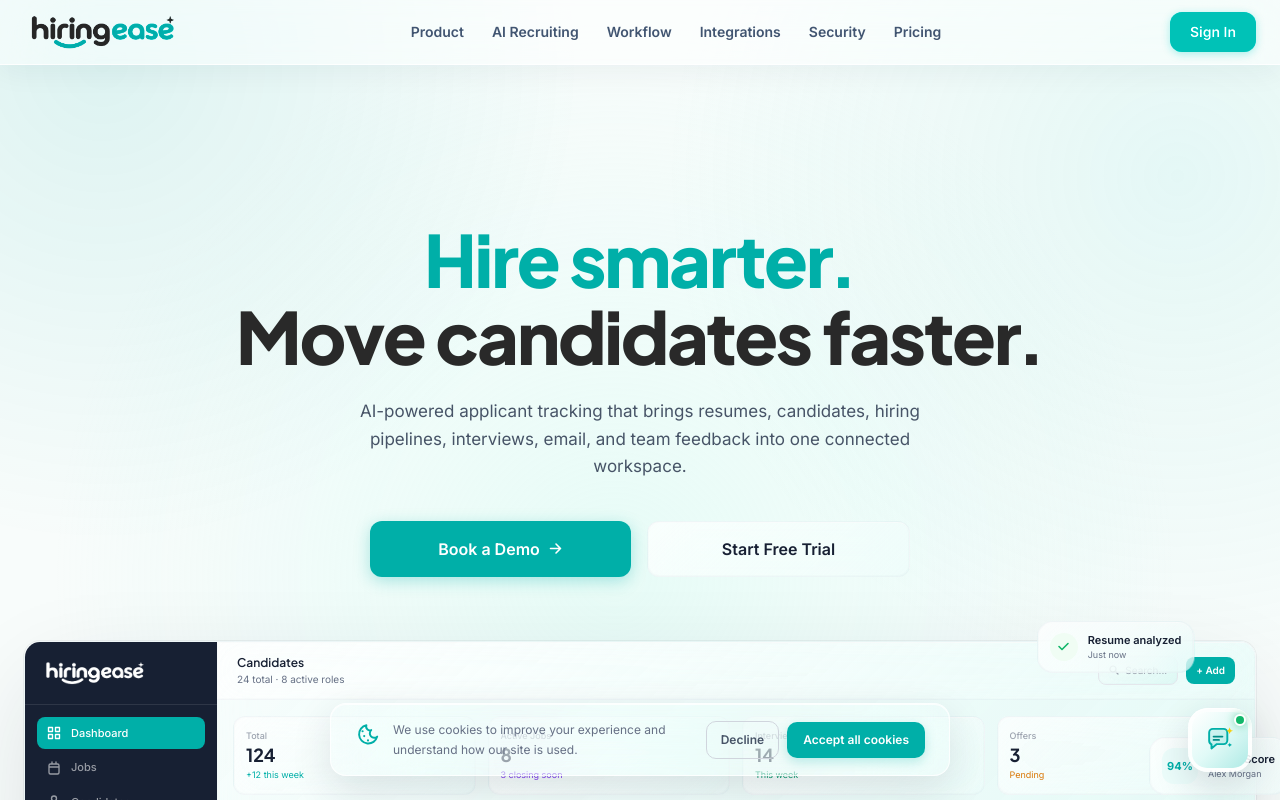
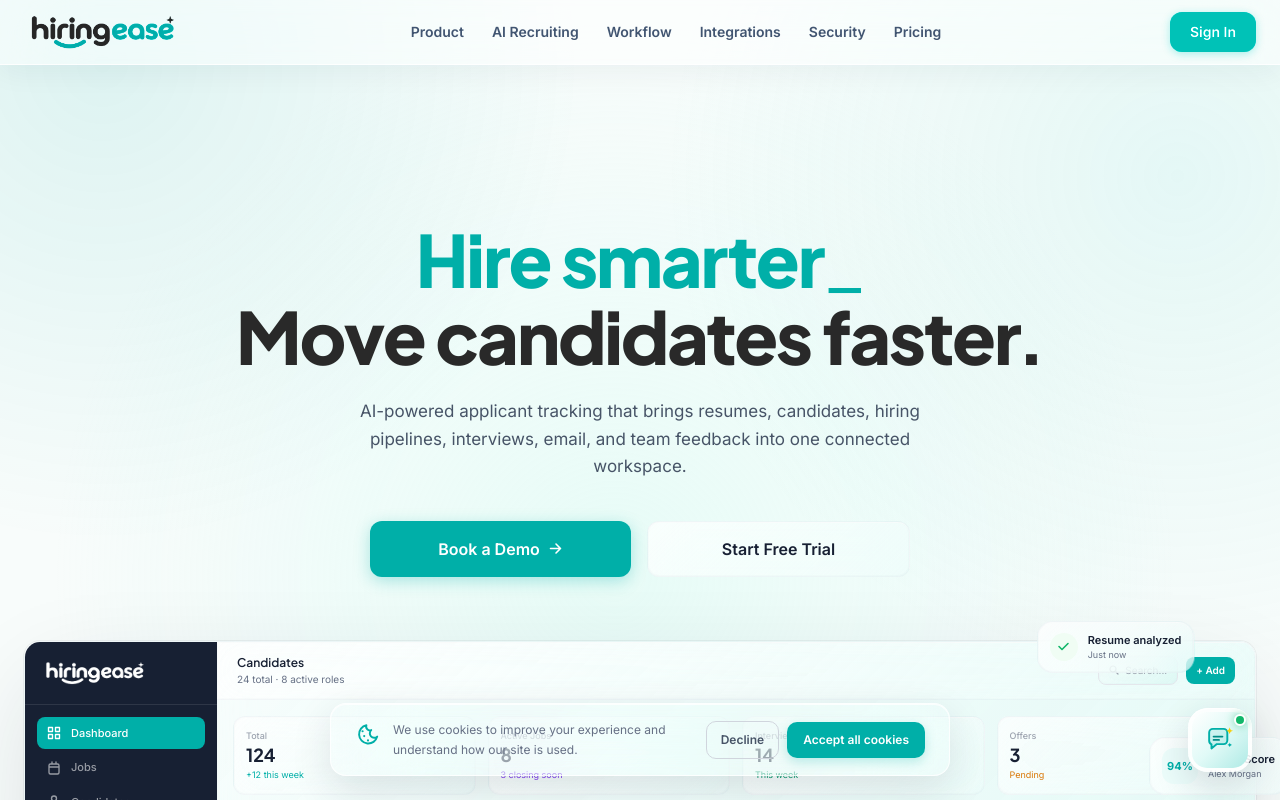
Before and after one commit to FahadJamshed/Hiring-ease, a React (Vite) app: page / in a window 1280 px wide. Shown: the top 800 px of the page. Built offline with nearby package versions, Linux system fonts and the light colour scheme; the HTML template or start-up script is replaced by a standard one.

Commit message:
animation added

```diff
--- a/src/index.css
+++ b/src/index.css
@@ -1,6 +1,34 @@
 @import url('https://fonts.googleapis.com/css2?family=Plus+Jakarta+Sans:wght@400;500;600;700;800;900&display=swap');
 @import url('https://fonts.googleapis.com/css2?family=Inter:wght@300;400;500;600;700&display=swap');
 @import 'tailwindcss';
+
+@keyframes hero-dot-blink {
+  0%,
+  40% {
+    opacity: 1;
+  }
+
+  50%,
+  90% {
+    opacity: 0;
+  }
+
+  100% {
+    opacity: 1;
+  }
+}
+
+.hero-dot {
+  display: inline-block;
+  font-weight: 400;
+  animation: hero-dot-blink 1.6s ease-in-out infinite;
+}
+
+@media (prefers-reduced-motion: reduce) {
+  .hero-dot {
+    animation: none;
+  }
+}
 
 /* Observe stationary sections; animate their content without shifting layout. */
 @media (prefers-reduced-motion: no-preference) {
--- a/src/sections/Hero.tsx
+++ b/src/sections/Hero.tsx
@@ -192,7 +192,7 @@ export default function HeroSection() {
           }`}
           style={{ fontFamily: "'Plus Jakarta Sans', sans-serif" }}
         >
-          Hire smarter.
+          Hire smarter<span className="hero-dot">_</span>
           <br />
           <span className="text-[#292929]">Move candidates faster.</span>
         </h1>
```
